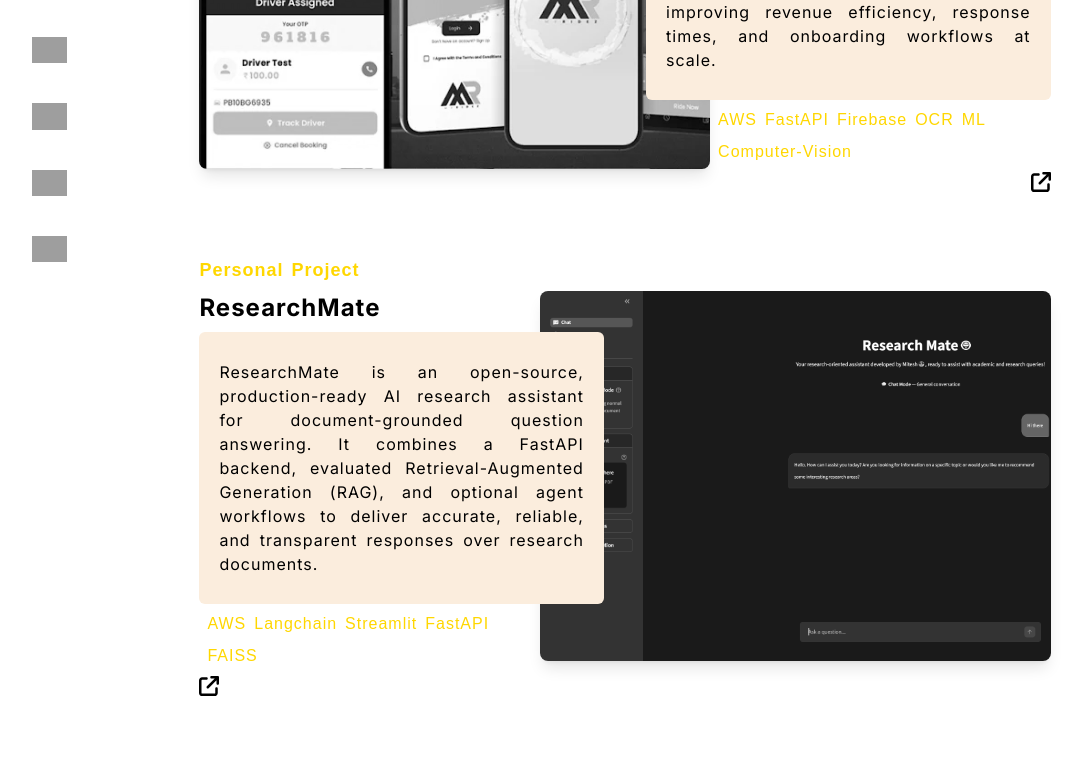
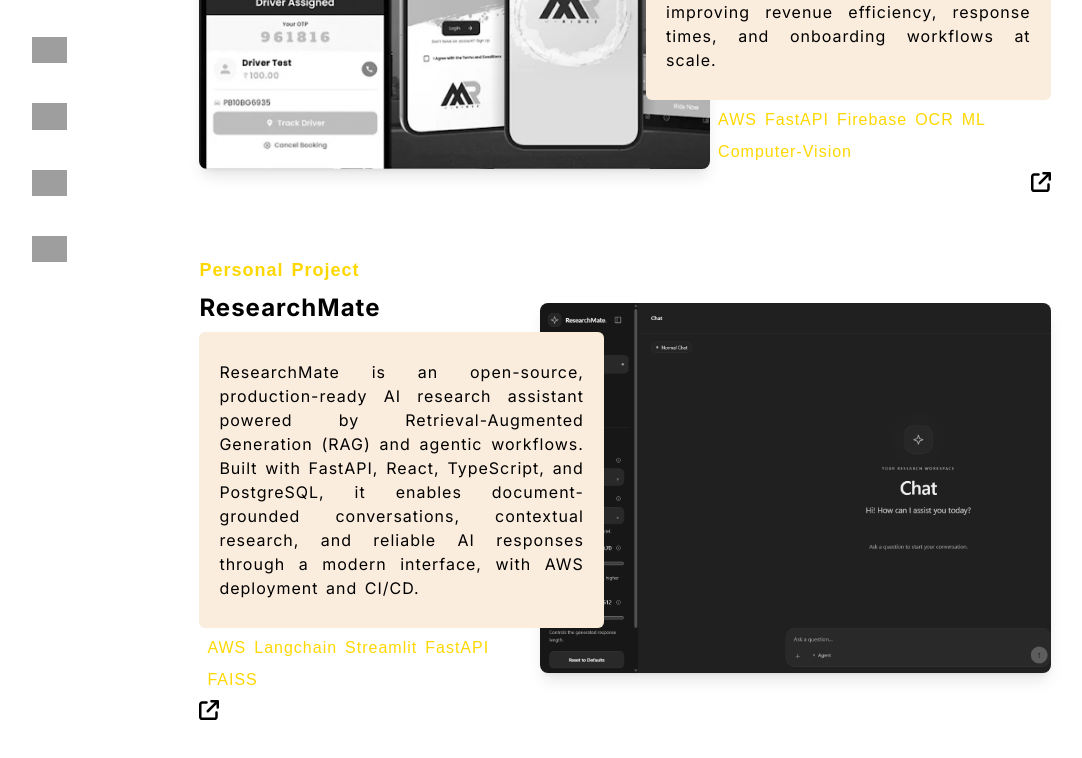
Before and after one commit to miteshgupta07/Portfolio, a Next.js app: page /works in a window 1280 px wide. Shown: the part 464-1222 px from the top of the page, without its empty margins (15-1097 px from the left). Built offline with nearby package versions, Linux system fonts and the light colour scheme; grey boxes are pictures that could not be loaded; a web font is replaced by a local one.

Commit message:
Update binary files for data and ResearchMate assets

```diff
--- a/datas/data.ts
+++ b/datas/data.ts
@@ -193,7 +193,7 @@ export const projects = [
   {
     name: "ResearchMate",
     type: "Personal Project",
-    description: "ResearchMate is an open-source, production-ready AI research assistant for document-grounded question answering. It combines a FastAPI backend, evaluated Retrieval-Augmented Generation (RAG), and optional agent workflows to deliver accurate, reliable, and transparent responses over research documents.",
+    description: "ResearchMate is an open-source, production-ready AI research assistant powered by Retrieval-Augmented Generation (RAG) and agentic workflows. Built with FastAPI, React, TypeScript, and PostgreSQL, it enables document-grounded conversations, contextual research, and reliable AI responses through a modern interface, with AWS deployment and CI/CD.",
     image: "/ResearchMate.png",
     liveLink: "https://researchmate.me/",
     stacks: ["AWS", "Langchain", "Streamlit", "FastAPI", "FAISS"],
```
Also changed, not shown: public/ResearchMate.png.
